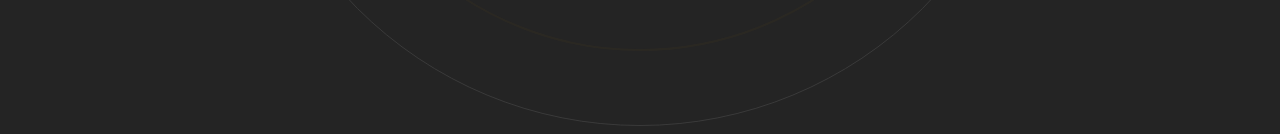
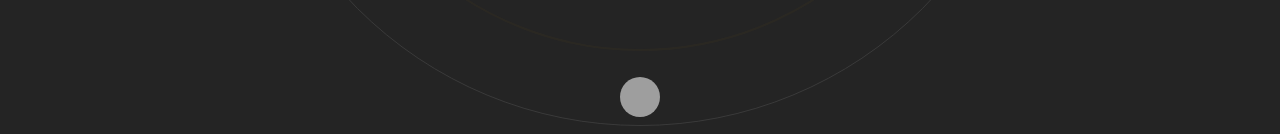
Before and after one commit to Aeickelman40/Portfolio, a Next.js app: page / in a window 1280 px wide. Shown: the part 663-797 px from the top of the page. Built offline with nearby package versions, Linux system fonts and the light colour scheme; grey boxes are pictures that could not be loaded.

Commit message:
Add footer link

```diff
--- a/app/page.tsx
+++ b/app/page.tsx
@@ -7,6 +7,7 @@ import WorkExperience from "@/components/WorkExperience";
 import Skills from "@/components/Skills";
 import Projects from "@/components/Projects";
 import ContactMe from "@/components/ContactMe";
+import Link from "next/link";
 
 export default function Home({}: NextPage) {
   return (
@@ -35,6 +36,17 @@ export default function Home({}: NextPage) {
       <section id="contact" className="snap-start">
         <ContactMe />
       </section>
+      <Link href="#hero">
+        <footer className="sticky bottom-5 w-full cursor-pointer">
+          <div className="flex items-center justify-center">
+            <img
+              className="h-10 w-10 rounded-full filter grayscale hover:grayscale-0"
+              src="https://picsum.photos/id/237/200/300"
+              alt=""
+            />
+          </div>
+        </footer>
+      </Link>
     </main>
   );
 }
--- a/components/Header.tsx
+++ b/components/Header.tsx
@@ -1,6 +1,7 @@
 import React from "react";
 import { SocialIcon } from "react-social-icons";
 import { motion } from "framer-motion";
+import Link from "next/link";
 
 type Props = {};
 
@@ -34,6 +35,7 @@ export default function Header({}: Props) {
           bgColor="transparent"
         />
       </motion.div>
+      <Link href="#contact">
         <motion.div
           initial={{
             x: 500,
@@ -60,6 +62,7 @@ export default function Header({}: Props) {
             Get In Touch
           </p>
         </motion.div>
+      </Link>
     </header>
   );
 }
--- a/components/WorkExperience.tsx
+++ b/components/WorkExperience.tsx
@@ -22,7 +22,7 @@ function WorkExperience({}: Props) {
       <h3 className="absolute top-8 uppercase tracking-[20px] text-gray-500 text-2xl">
         Experience
       </h3>
-      <div className="w-full mt-20 flex space-x-5 overflow-x-scroll overflow-y-auto p-10 snap-x snap-mandatory scrollbar scrollbar-track-gray-400/20 scrollbar-thumb-[#F7AB0A]/80">
+      <div className="w-full flex space-x-5 overflow-x-scroll overflow-y-auto p-10 snap-x snap-mandatory scrollbar scrollbar-track-gray-400/20 scrollbar-thumb-[#F7AB0A]/80">
         <ExperienceCard />
         <ExperienceCard />
         <ExperienceCard />
```
Lines whose indentation alone changed are shown as unchanged.
